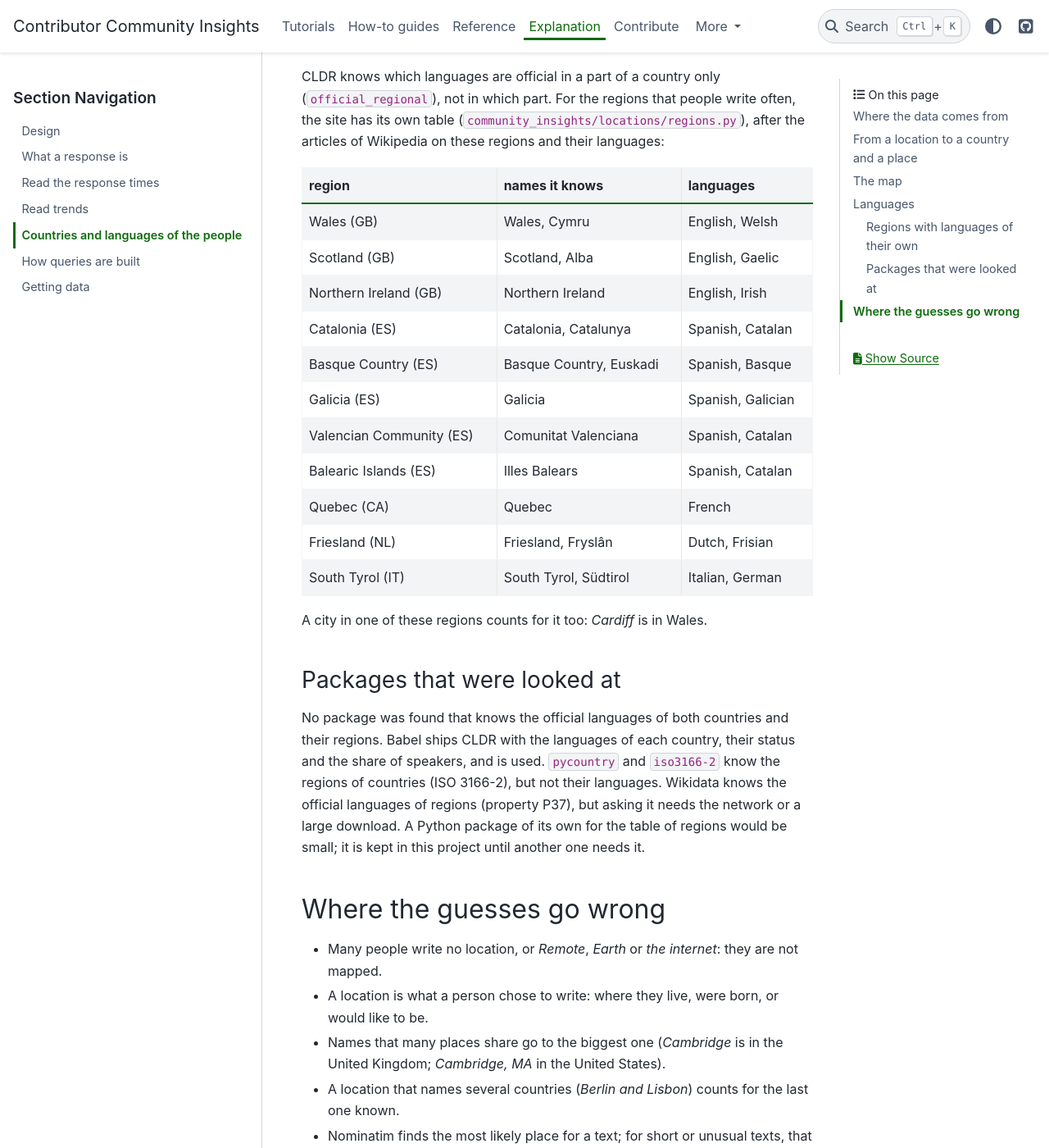
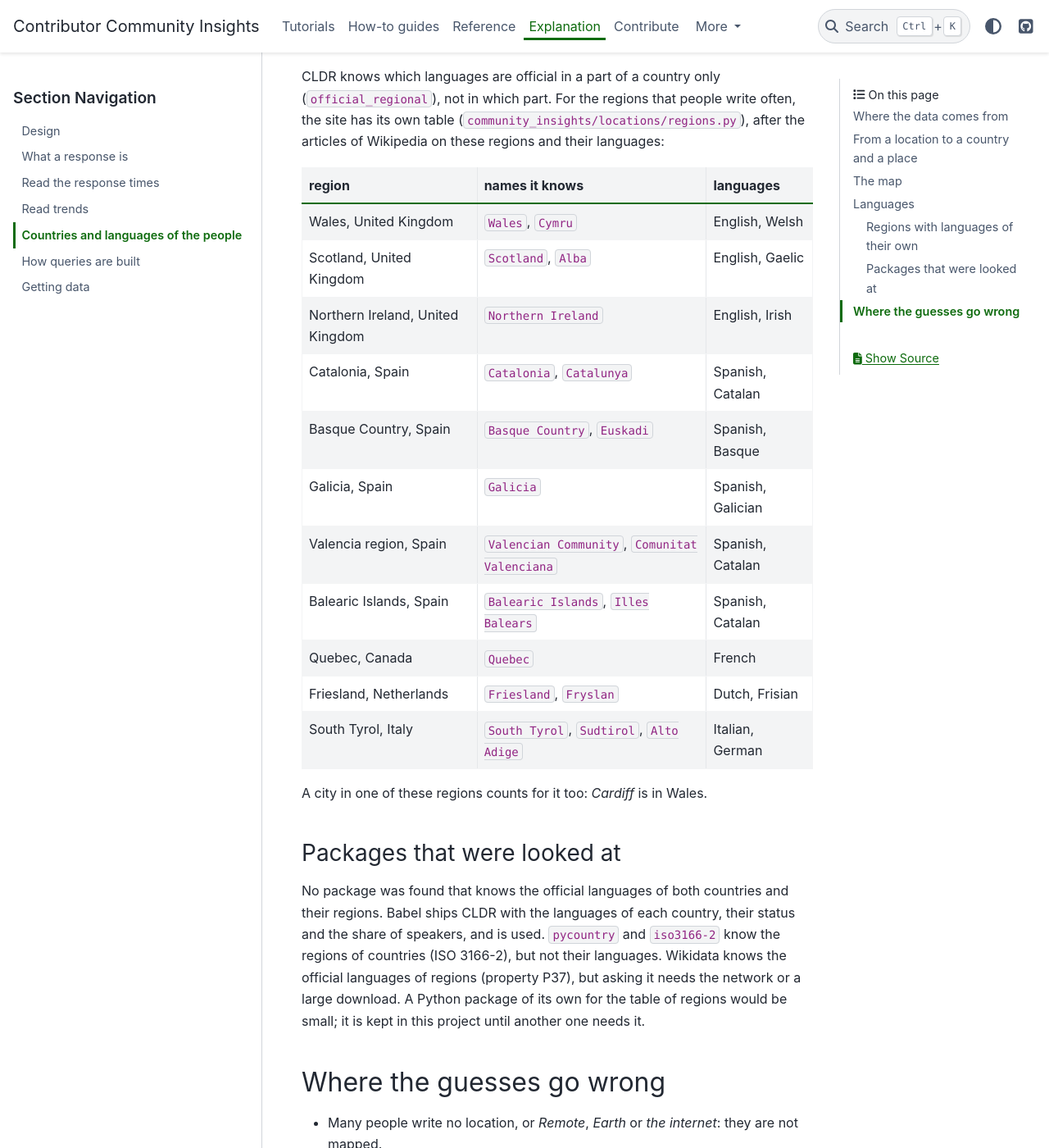
Before and after one commit to PyCalendar/community-insights, a Sphinx documentation site: the page built from docs/explanation/countries.rst, in a window 1280 px wide and 1400 px high, scrolled down 3269 px. Shown: the whole window at 82% size. Built offline with Sphinx 7.4.7 and the PyData theme 0.15.4, drawn with Linux system fonts in a browser that asks for light colours.

Commit message:
Write the names of the regions as literals for Vale
Co-Authored-By: Claude Opus 5.5 <noreply@anthropic.com>

```diff
--- a/docs/.vale/styles/config/vocabularies/Base/accept.txt
+++ b/docs/.vale/styles/config/vocabularies/Base/accept.txt
@@ -57,3 +57,4 @@ Wikidata
 [Uu]nderdispersed
 reweighted
 facto
+Tyrol
--- a/docs/explanation/countries.rst
+++ b/docs/explanation/countries.rst
@@ -65,38 +65,38 @@ CLDR knows which languages are official in a part of a country only (``official_
    * - region
      - names it knows
      - languages
-   * - Wales (GB)
-     - Wales, Cymru
+   * - Wales, United Kingdom
+     - ``Wales``, ``Cymru``
      - English, Welsh
-   * - Scotland (GB)
-     - Scotland, Alba
+   * - Scotland, United Kingdom
+     - ``Scotland``, ``Alba``
      - English, Gaelic
-   * - Northern Ireland (GB)
-     - Northern Ireland
+   * - Northern Ireland, United Kingdom
+     - ``Northern Ireland``
      - English, Irish
-   * - Catalonia (ES)
-     - Catalonia, Catalunya
+   * - Catalonia, Spain
+     - ``Catalonia``, ``Catalunya``
      - Spanish, Catalan
-   * - Basque Country (ES)
-     - Basque Country, Euskadi
+   * - Basque Country, Spain
+     - ``Basque Country``, ``Euskadi``
      - Spanish, Basque
-   * - Galicia (ES)
-     - Galicia
+   * - Galicia, Spain
+     - ``Galicia``
      - Spanish, Galician
-   * - Valencian Community (ES)
-     - Comunitat Valenciana
+   * - Valencia region, Spain
+     - ``Valencian Community``, ``Comunitat Valenciana``
      - Spanish, Catalan
-   * - Balearic Islands (ES)
-     - Illes Balears
+   * - Balearic Islands, Spain
+     - ``Balearic Islands``, ``Illes Balears``
      - Spanish, Catalan
-   * - Quebec (CA)
-     - Quebec
+   * - Quebec, Canada
+     - ``Quebec``
      - French
-   * - Friesland (NL)
-     - Friesland, Fryslân
+   * - Friesland, Netherlands
+     - ``Friesland``, ``Fryslan``
      - Dutch, Frisian
-   * - South Tyrol (IT)
-     - South Tyrol, Südtirol
+   * - South Tyrol, Italy
+     - ``South Tyrol``, ``Sudtirol``, ``Alto Adige``
      - Italian, German
 
 A city in one of these regions counts for it too: *Cardiff* is in Wales.
```
